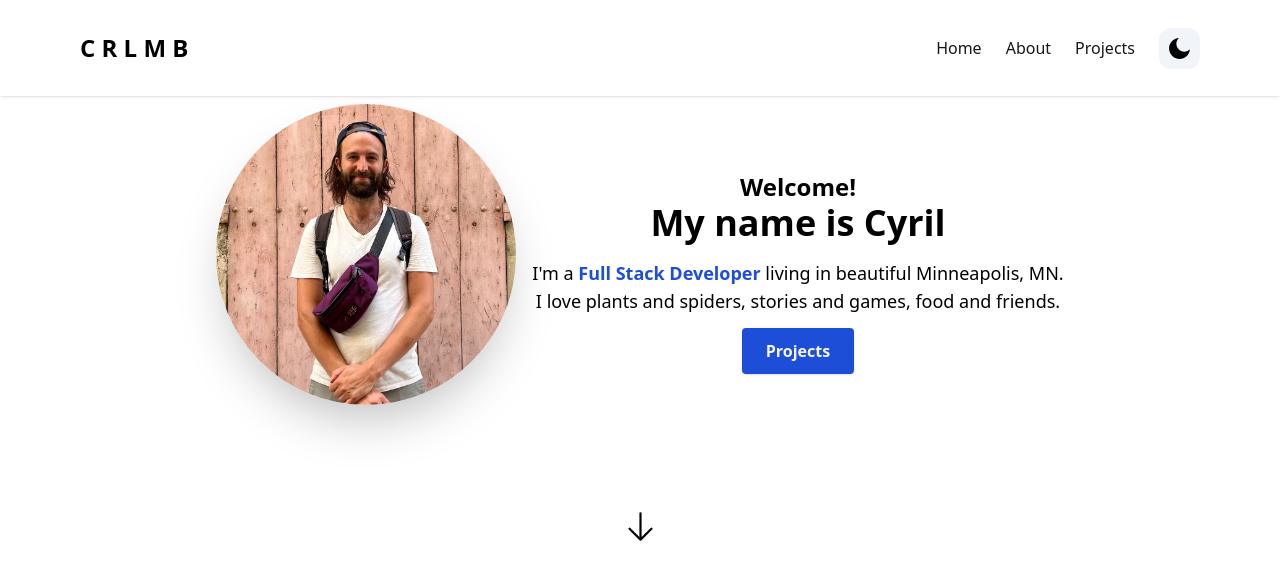
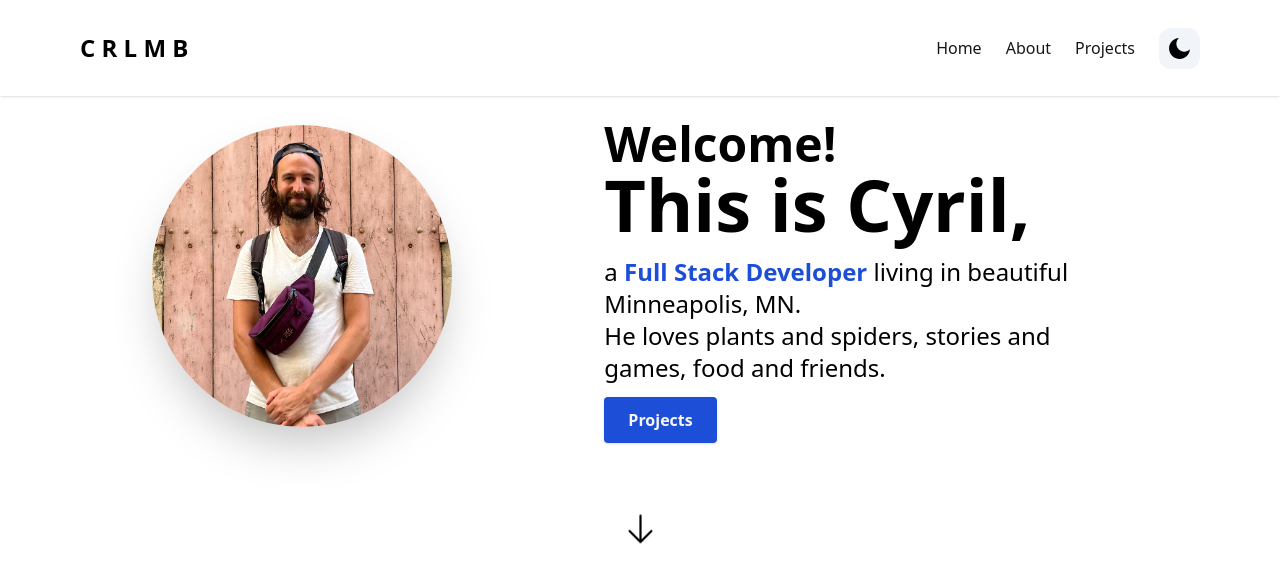
Before and after one commit to cyrilmb/Portfolio, a Next.js app in the folder my-portfolio/: page / in a window 1280 px wide. Shown: the top 582 px of the page. Built offline with nearby package versions, Linux system fonts and the light colour scheme.

Commit message:
animated the arrow to bounce!

```diff
--- a/my-portfolio/src/components/HeroSection.tsx
+++ b/my-portfolio/src/components/HeroSection.tsx
@@ -7,8 +7,8 @@ import { HiArrowDown } from 'react-icons/hi2';
 const HeroSection = () => {
   return (
     <section id="home">
-      <div className="flex flex-col text-center items-center justify-center my-10 py-16 md:flex-row md:space-x-4">
-        <div>
+      <div className="flex flex-col text-center items-center justify-center my-10 py-16 md:flex-row md:space-x-4 md:text-left md:py-12 md:mt-16">
+        <div className="md:w-1/2 md:mt-2">
           <Image
             className="rounded-full shadow-2xl"
             src="/pink-door.jpeg"
@@ -17,18 +17,22 @@ const HeroSection = () => {
             height={300}
           />
         </div>
-        <div>
-          <h2 className="font-bold text-2xl mt-6">Welcome!</h2>
-          <h1 className="font-bold text-4xl mb-2">My name is Cyril</h1>
-          <p className="text-lg mt-4">
-            I&#39;m a{' '}
+        <div className="md:mt-2 md:w-3/5">
+          <h2 className="font-bold text-2xl mt-6 md:text-5xl md:mt-0">
+            Welcome!
+          </h2>
+          <h1 className="font-bold text-4xl mb-2 md:text-7xl">
+            This is Cyril,
+          </h1>
+          <p className="text-lg mt-4 md:text-2xl">
+            a{' '}
             <span className="font-semibold text-blue-700">
               Full Stack Developer{' '}
             </span>
             living in beautiful Minneapolis, MN.
           </p>
-          <p className="text-lg mb-6">
-            I love plants and spiders, stories and games, food and friends.
+          <p className="text-lg mb-6 md:text-2xl">
+            He loves plants and spiders, stories and games, food and friends.
           </p>
           <Link
             to="projects"
@@ -52,7 +56,7 @@ const HeroSection = () => {
           offset={-100}
           duration={500}
         >
-          <HiArrowDown size={35} />
+          <HiArrowDown size={35} className="animate-bounce" />
         </Link>
       </div>
     </section>
--- a/my-portfolio/tailwind.config.ts
+++ b/my-portfolio/tailwind.config.ts
@@ -9,11 +9,16 @@ const config: Config = {
   ],
   theme: {
     extend: {
-      backgroundImage: {
-        "gradient-radial": "radial-gradient(var(--tw-gradient-stops))",
-        "gradient-conic":
-          "conic-gradient(from 180deg at 50% 50%, var(--tw-gradient-stops))",
+      animation: {
+        bounce:
+          "bounce 0.5s alternate cubic-bezier(0.95, 0.05, 0.795, 0.035) infinite"
       },
+      keyframes: {
+        bounce: {
+          from: {transform: "translateY(10px)"},
+          to: {transform: "translateY(0)"}
+        }
+      }
     },
   },
   plugins: [],
```
